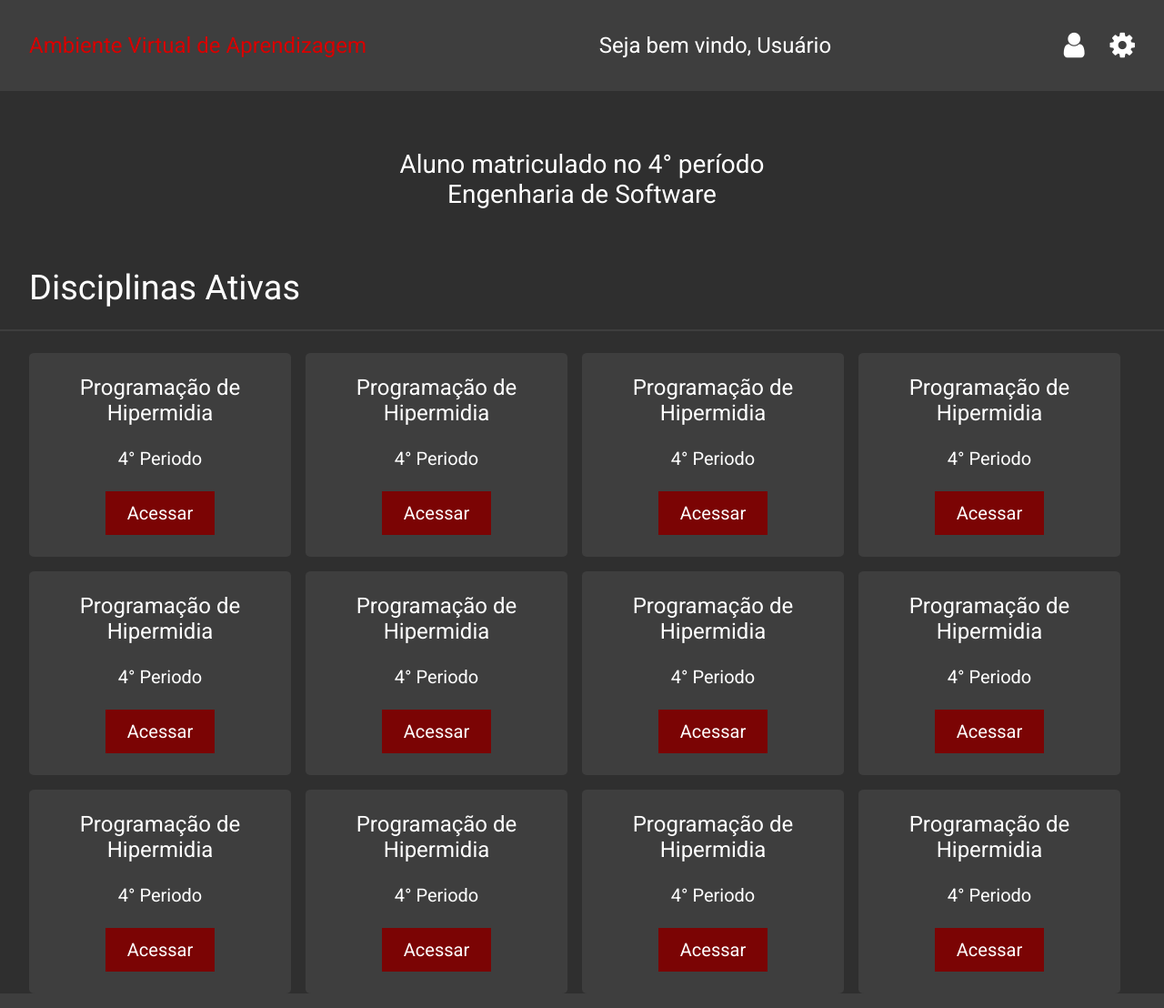
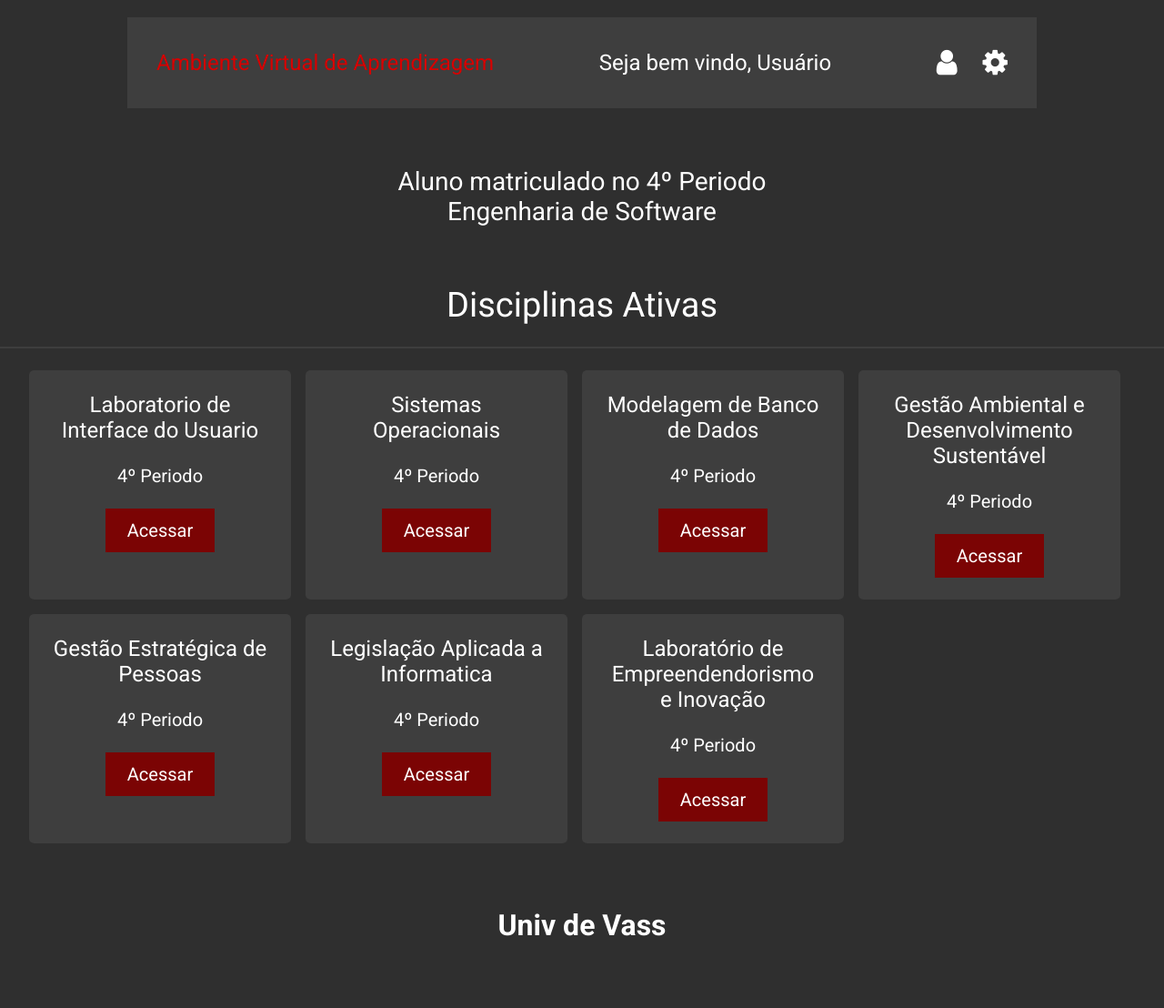
Before and after one commit to UniversidadeDeVassouras/labprogint-2020.2-ViniciusAlmeida-t2, a Flask app: page / in a window 1280 px wide. Shown: the whole page at 91% size. Run offline with Flask 2, Linux system fonts and the light colour scheme.

Commit message:
criado e instanciado dao/entity e configurado index com as disciplinas

```diff
--- a/application/controller/home_controller.py
+++ b/application/controller/home_controller.py
@@ -1,8 +1,17 @@
 from application import app
-from flask import render_template, request
+from flask import render_template, request, current_app
+from application.model.dao.disciplinaDAO import disciplinaDAO
+from application.model.entity.Disciplina import Disciplina
 
 
 @app.route("/")
 def home():
+    disciplinas = current_app.config ['disciplinas']
+    exibir_disciplina = disciplinas.get_lista_disciplina()
+    return render_template('index.html', exibir_disciplina = exibir_disciplina)
 
-    return render_template('index.html')
+
+@app.route("/materia")
+def materia():
+
+    return render_template('materias.html')
--- /dev/null
+++ b/application/model/dao/disciplinaDAO.py
@@ -0,0 +1,21 @@
+from flask import current_app
+
+from application.model.entity.Aula import Aula
+from application.model.entity.Disciplina import Disciplina
+from application.model.entity.Prova import Prova
+
+
+
+class disciplinaDAO:
+    def __init__(self):
+       self._lista_disciplina = []
+       self._lista_disciplina.append(Disciplina(1, "Laboratorio de Interface do Usuario", "4º Periodo"))
+       self._lista_disciplina.append(Disciplina(2, "Sistemas Operacionais", "4º Periodo"))
+       self._lista_disciplina.append(Disciplina(3, "Modelagem de Banco de Dados", "4º Periodo"))
+       self._lista_disciplina.append(Disciplina(4, "Gestão Ambiental e Desenvolvimento Sustentável", "4º Periodo"))
+       self._lista_disciplina.append(Disciplina(5, "Gestão Estratégica de Pessoas", "4º Periodo"))
+       self._lista_disciplina.append(Disciplina(6, "Legislação Aplicada a Informatica", "4º Periodo"))
+       self._lista_disciplina.append(Disciplina(7, "Laboratório de Empreendendorismo e Inovação", "4º Periodo"))
+
+    def get_lista_disciplina (self):
+        return self._lista_disciplina
--- /dev/null
+++ b/application/model/entity/Disciplina.py
@@ -0,0 +1,19 @@
+from flask import current_app
+
+
+class Disciplina:
+    def __init__ (self, id, nome_disciplina, periodo_disciplina):
+        self._id = id
+        self._nome_disciplina = nome_disciplina
+        self._periodo_disciplina = periodo_disciplina
+
+
+
+    def get_id (self):
+        return self._id
+
+    def get_nome_disciplina (self):
+        return self._nome_disciplina
+
+    def get_periodo_disciplina (self):
+        return self._periodo_disciplina
--- a/application/view/static/assets/css/main.css
+++ b/application/view/static/assets/css/main.css
@@ -113,7 +113,13 @@ body {
 
 @media screen and (min-width: 768px) {
     .card-sections .card-list .card-item {
-        width: calc((100% / 3) - 16px);
+        width: calc((100% / 2) - 16px);
+    }
+}
+
+@media screen and (min-width: 448px) {
+    .card-sections .card-heading {
+        text-align: center;
     }
 }
 
@@ -124,10 +130,19 @@ body {
     .card-sections .card-list .card-item {
         width: calc((100% / 4) - 16px);
     }
+    .header {
+        margin: auto;
+        max-width: 1000px;
+    }
 }
 
 @media screen and (min-width: 1440px) {
     .card-sections .card-list .card-item {
-        width: calc((100% / 6) - 16px);
+        width: calc((100% / 4) - 16px);
+    }
+    .header {
+        margin: auto;
+        display: flex;
+        max-width: 1000px;
     }
 }
--- a/application/view/templates/index.html
+++ b/application/view/templates/index.html
@@ -1,5 +1,5 @@
 <!DOCTYPE html>
-<html lang="en">
+<html lang="pt-br">
 
 <head>
     <meta charset="UTF-8">
@@ -14,6 +14,7 @@
 </head>
 
 <body>
+    <br>
     <header class="header">
         <h1 class="header-logo">
             Ambiente Virtual de Aprendizagem
@@ -28,74 +29,28 @@
     </header>
 
     <div class="page-heading">
-        Aluno matriculado no 4° período <br /> Engenharia de Software
+        Aluno matriculado no 4º Periodo <br /> Engenharia de Software
     </div>
 
     <div class="card-sections">
         <div class="card-heading">Disciplinas Ativas</div>
         <div class="card-list">
+            {% for disciplinas in exibir_disciplina %}
             <div class="card-item">
-                <div class="card-title">Programação de Hipermidia</div>
-                <div class="card-period">4° Periodo</div>
+                <div class="card-title">{{disciplinas.get_nome_disciplina()}}</div>
+                <div class="card-period">{{disciplinas.get_periodo_disciplina()}}</div>
                 <a href="#" class="card-button">Acessar</a>
             </div>
-            <div class="card-item">
-                <div class="card-title">Programação de Hipermidia</div>
-                <div class="card-period">4° Periodo</div>
-                <a href="#" class="card-button">Acessar</a>
-            </div>
-            <div class="card-item">
-                <div class="card-title">Programação de Hipermidia</div>
-                <div class="card-period">4° Periodo</div>
-                <a href="#" class="card-button">Acessar</a>
-            </div>
-            <div class="card-item">
-                <div class="card-title">Programação de Hipermidia</div>
-                <div class="card-period">4° Periodo</div>
-                <a href="#" class="card-button">Acessar</a>
-            </div>
-            <div class="card-item">
-                <div class="card-title">Programação de Hipermidia</div>
-                <div class="card-period">4° Periodo</div>
-                <a href="#" class="card-button">Acessar</a>
-            </div>
-            <div class="card-item">
-                <div class="card-title">Programação de Hipermidia</div>
-                <div class="card-period">4° Periodo</div>
-                <a href="#" class="card-button">Acessar</a>
-            </div>
-            <div class="card-item">
-                <div class="card-title">Programação de Hipermidia</div>
-                <div class="card-period">4° Periodo</div>
-                <a href="#" class="card-button">Acessar</a>
-            </div>
-            <div class="card-item">
-                <div class="card-title">Programação de Hipermidia</div>
-                <div class="card-period">4° Periodo</div>
-                <a href="#" class="card-button">Acessar</a>
-            </div>
-            <div class="card-item">
-                <div class="card-title">Programação de Hipermidia</div>
-                <div class="card-period">4° Periodo</div>
-                <a href="#" class="card-button">Acessar</a>
-            </div>
-            <div class="card-item">
-                <div class="card-title">Programação de Hipermidia</div>
-                <div class="card-period">4° Periodo</div>
-                <a href="#" class="card-button">Acessar</a>
-            </div>
-            <div class="card-item">
-                <div class="card-title">Programação de Hipermidia</div>
-                <div class="card-period">4° Periodo</div>
-                <a href="#" class="card-button">Acessar</a>
-            </div>
-            <div class="card-item">
-                <div class="card-title">Programação de Hipermidia</div>
-                <div class="card-period">4° Periodo</div>
-                <a href="#" class="card-button">Acessar</a>
-            </div>
+            {% endfor %}
         </div>
     </div>
+
+
+    <footer>
+
+        <h1 style="text-align: center; padding-top: 50px; padding-bottom: 50px;">Univ de Vass</h1>
+
+    </footer>
 </body>
 
 </html>
--- a/application/view/templates/materias.html
+++ b/application/view/templates/materias.html
@@ -1,5 +1,6 @@
 <!DOCTYPE html>
 <html lang="en">
+
 <head>
     <meta charset="UTF-8">
     <meta name="viewport" content="width=device-width, initial-scale=1.0">
@@ -9,8 +10,9 @@
     <link href="https://fonts.googleapis.com/css2?family=Roboto:wght@300;400;500;700&display=swap" rel="stylesheet">
     <link rel="stylesheet" href="https://cdnjs.cloudflare.com/ajax/libs/font-awesome/4.7.0/css/font-awesome.css" integrity="sha512-5A8nwdMOWrSz20fDsjczgUidUBR8liPYU+WymTZP1lmY9G6Oc7HlZv156XqnsgNUzTyMefFTcsFH/tnJE/+xBg==" crossorigin="anonymous" />
 
-  <link rel="stylesheet" href="style.css">
+    <link rel="stylesheet" href="{{url_for('static', filename = 'assets/css/main.css')}}">
 </head>
+
 <body>
     <header class="header">
         <h1 class="header-logo">
@@ -100,4 +102,5 @@
         </div>
     </div>
 </body>
+
 </html>
```
Also changed, not shown: application/__init__.py (+7 -0 lines), application/model/entity/Aula.py (added, +22 -0 lines), application/model/entity/Prova.py (added, +22 -0 lines), application/model/dao/aulaDAO.py (added), application/model/dao/provaDAO.py (added). Lines whose indentation alone changed are shown as unchanged.
